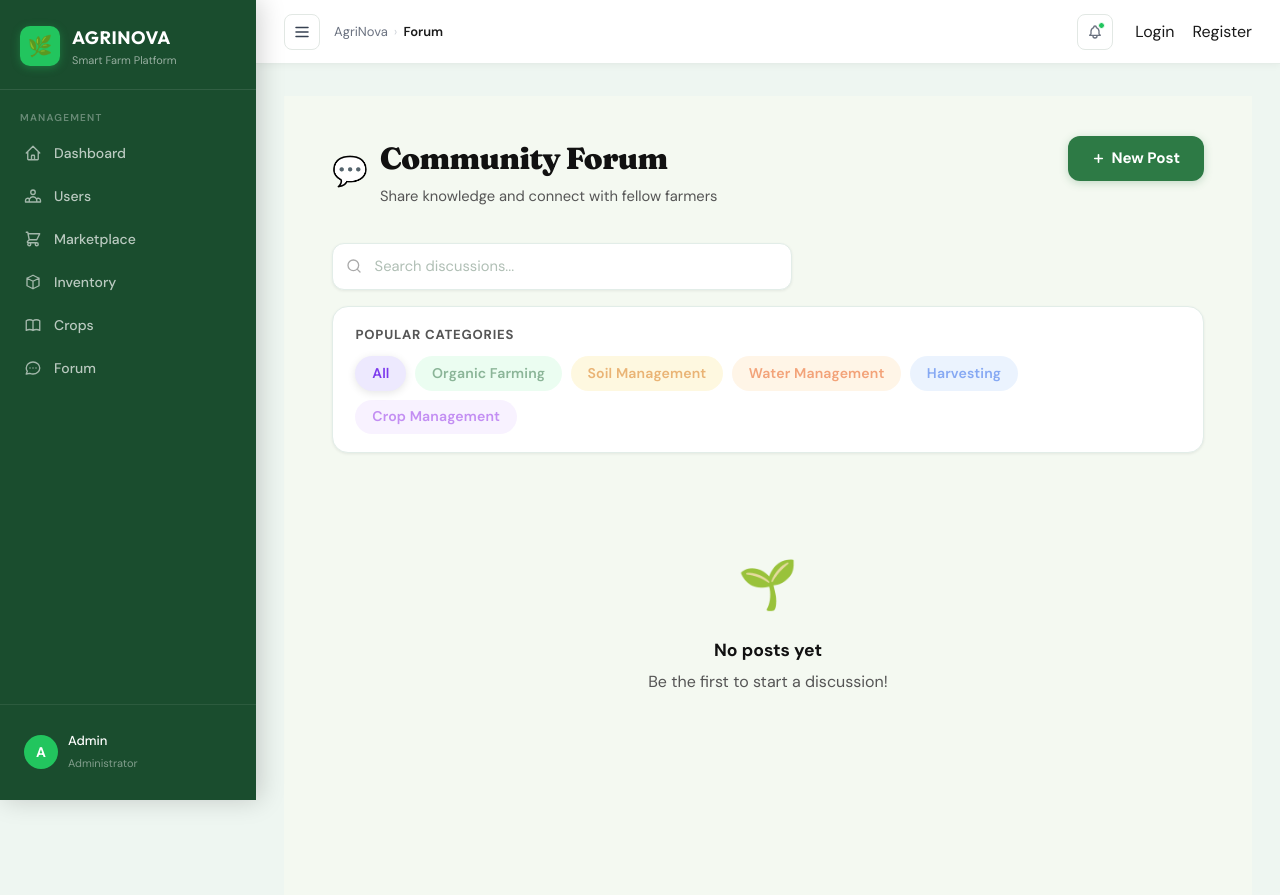
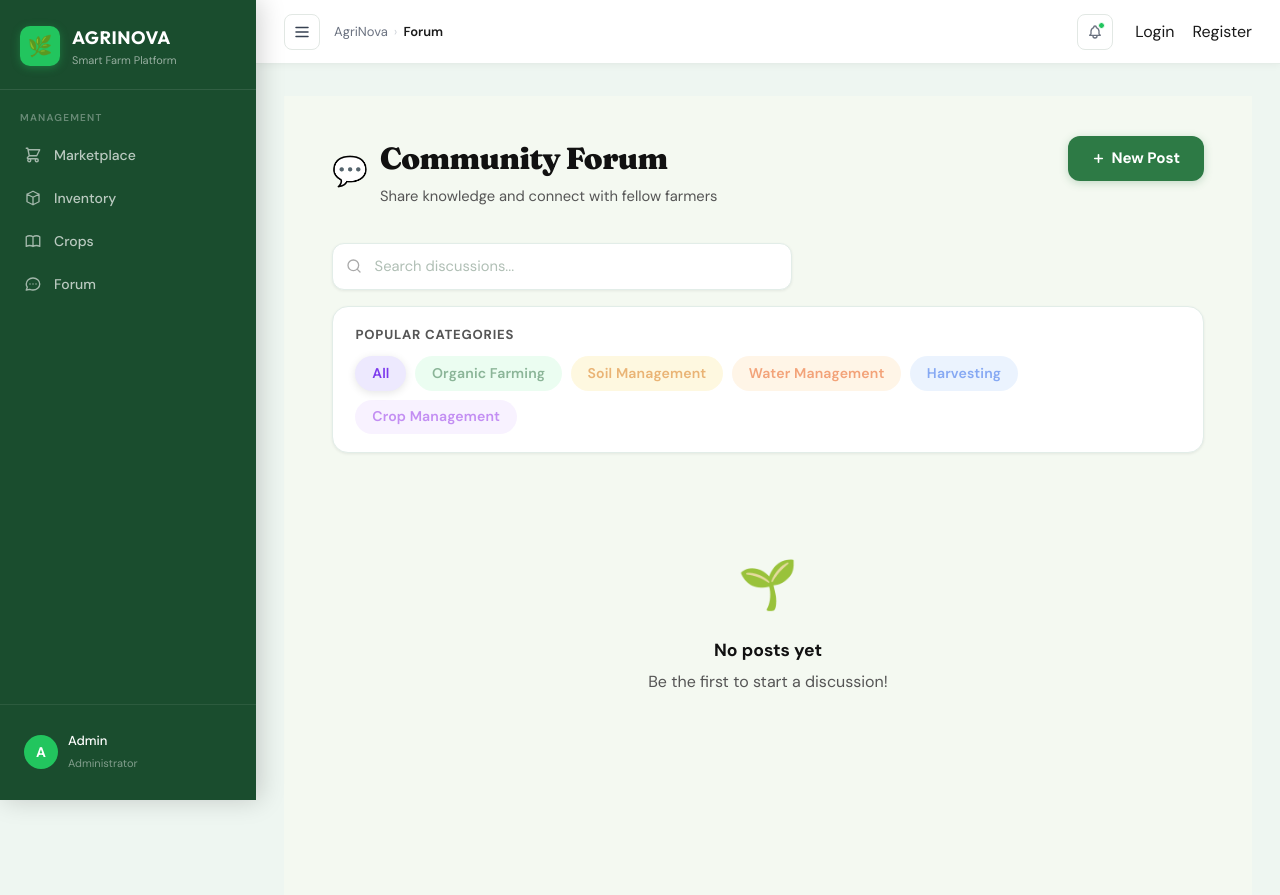
Before and after one commit to yesminekacem/AgriNovaSYMFONY, a Symfony app: template templates/Front/forum.html.twig in a window 1280 px wide. Shown: the top 895 px of the page. Run offline with Twig, Linux system fonts and the light colour scheme; the template is opened without the code that fills it, so the values that code supplies are empty; some libraries are stand-ins or nearby versions.

```diff
--- a/templates/Front/admin_users.html.twig
+++ b/templates/Front/admin_users.html.twig
@@ -1,4 +1,4 @@
-{% extends 'base.html.twig' %}
+{% extends 'baseBack.html.twig' %}
 
 {% block page_title %}Users - Admin{% endblock %}
 
--- a/templates/base.html.twig
+++ b/templates/base.html.twig
@@ -32,21 +32,9 @@
         <p class="nav-section-label">Management</p>
         <ul class="nav-list">
             <li class="nav-item {% if app.request.attributes.get('_route') starts with 'dashboard' %}active{% endif %}">
-                <a href="#">
-                    <svg class="nav-icon" fill="none" viewBox="0 0 24 24" stroke="currentColor" stroke-width="1.8">
-                        <path stroke-linecap="round" stroke-linejoin="round" d="M3 12l2-2m0 0l7-7 7 7M5 10v10a1 1 0 001 1h3m10-11l2 2m-2-2v10a1 1 0 01-1 1h-3m-6 0a1 1 0 001-1v-4a1 1 0 011-1h2a1 1 0 011 1v4a1 1 0 001 1m-6 0h6"/>
-                    </svg>
-                    Dashboard
-                </a>
+
             </li>
-            <li class="nav-item {% if app.request.attributes.get('_route') starts with 'user' %}active{% endif %}">
-                <a href="{{ path('admin_users') }}">
-                    <svg class="nav-icon" fill="none" viewBox="0 0 24 24" stroke="currentColor" stroke-width="1.8">
-                        <path stroke-linecap="round" stroke-linejoin="round" d="M17 20h5v-2a3 3 0 00-5.356-1.857M17 20H7m10 0v-2c0-.656-.126-1.283-.356-1.857M7 20H2v-2a3 3 0 015.356-1.857M7 20v-2c0-.656.126-1.283.356-1.857m0 0a5.002 5.002 0 019.288 0M15 7a3 3 0 11-6 0 3 3 0 016 0z"/>
-                    </svg>
-                    Users
-                </a>
-            </li>
+
             <li class="nav-item {% if app.request.attributes.get('_route') starts with 'marketplace' %}active{% endif %}">
                 <a href="#">
                     <svg class="nav-icon" fill="none" viewBox="0 0 24 24" stroke="currentColor" stroke-width="1.8">
```
